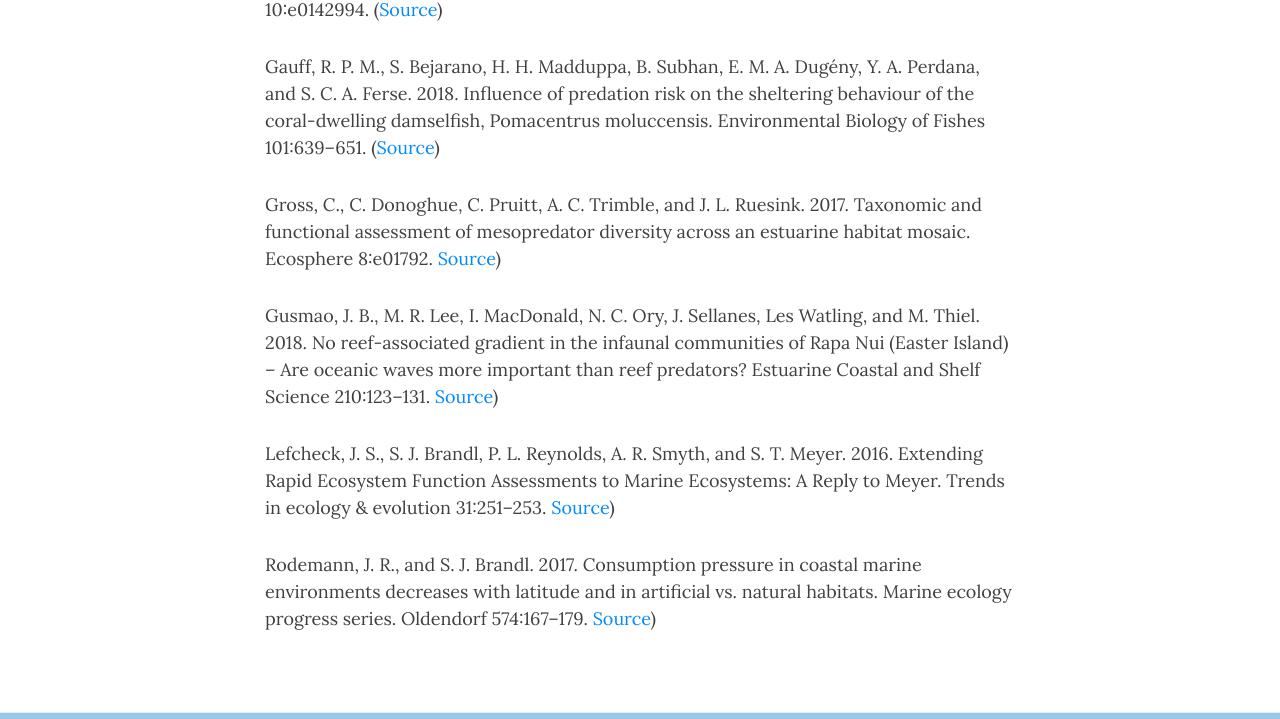
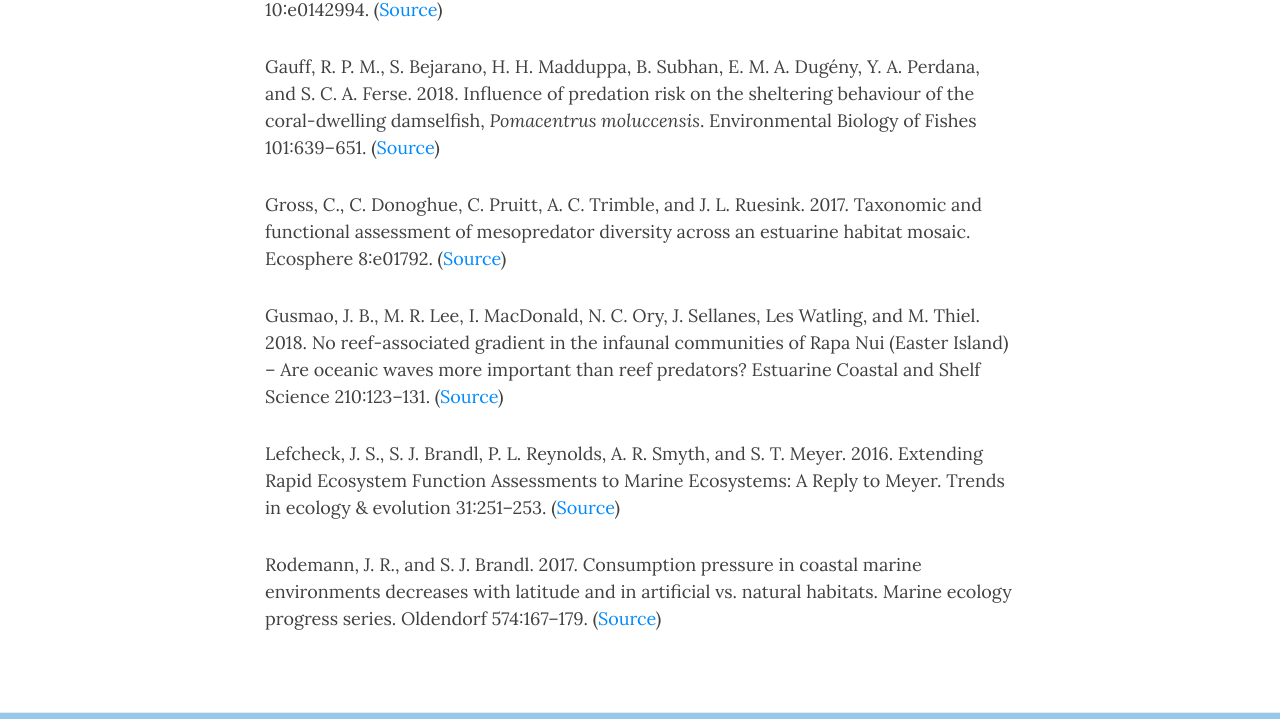
Before and after one commit to mukhamadazistholib/marinegeo.github.io, a Jekyll site: the page built from _project-modules/squidpops.md, in a window 1280 px wide and 1400 px high, scrolled down 2480 px. Shown: the part 454-1173 px from the top of the window. Built offline with Jekyll 4.4.1, drawn with Linux system fonts in a browser that asks for light colours; nearby versions of some CDN libraries.

```diff
--- a/_project-modules/squidpops.md
+++ b/_project-modules/squidpops.md
@@ -67,12 +67,12 @@ Use the Squidpop Data Entry Template and submit data to <a href="mailto:marinege
 
 Duffy, J. E., S. L. Ziegler, J. E. Campbell, P. M. Bippus, and J. S. Lefcheck. 2015. Squidpops: A Simple Tool to Crowdsource a Global Map of Marine Predation Intensity. PLoS ONE 10:e0142994. (<a href="https://doi.org/10.1371/journal.pone.0142994">Source</a>)
 
-Gauff, R. P. M., S. Bejarano, H. H. Madduppa, B. Subhan, E. M. A. Dugény, Y. A. Perdana, and S. C. A. Ferse. 2018. Influence of predation risk on the sheltering behaviour of the coral-dwelling damselfish, Pomacentrus moluccensis. Environmental Biology of Fishes 101:639–651. (<a href="https://link.springer.com/content/pdf/10.1007%2Fs10641-018-0725-3.pdf">Source</a>)
+Gauff, R. P. M., S. Bejarano, H. H. Madduppa, B. Subhan, E. M. A. Dugény, Y. A. Perdana, and S. C. A. Ferse. 2018. Influence of predation risk on the sheltering behaviour of the coral-dwelling damselfish, *Pomacentrus moluccensis*. Environmental Biology of Fishes 101:639–651. (<a href="https://link.springer.com/content/pdf/10.1007%2Fs10641-018-0725-3.pdf">Source</a>)
 
-Gross, C., C. Donoghue, C. Pruitt, A. C. Trimble, and J. L. Ruesink. 2017. Taxonomic and functional assessment of mesopredator diversity across an estuarine habitat mosaic. Ecosphere 8:e01792. <a href="http://doi.wiley.com/10.1002/ecs2.1792">Source</a>)
+Gross, C., C. Donoghue, C. Pruitt, A. C. Trimble, and J. L. Ruesink. 2017. Taxonomic and functional assessment of mesopredator diversity across an estuarine habitat mosaic. Ecosphere 8:e01792. (<a href="http://doi.wiley.com/10.1002/ecs2.1792">Source</a>)
 
-Gusmao, J. B., M. R. Lee, I. MacDonald, N. C. Ory, J. Sellanes, Les Watling, and M. Thiel. 2018. No reef-associated gradient in the infaunal communities of Rapa Nui (Easter Island) – Are oceanic waves more important than reef predators? Estuarine Coastal and Shelf Science 210:123–131. <a href="https://doi.org/10.1016/j.ecss.2018.06.019">Source</a>)
+Gusmao, J. B., M. R. Lee, I. MacDonald, N. C. Ory, J. Sellanes, Les Watling, and M. Thiel. 2018. No reef-associated gradient in the infaunal communities of Rapa Nui (Easter Island) – Are oceanic waves more important than reef predators? Estuarine Coastal and Shelf Science 210:123–131. (<a href="https://doi.org/10.1016/j.ecss.2018.06.019">Source</a>)
 
-Lefcheck, J. S., S. J. Brandl, P. L. Reynolds, A. R. Smyth, and S. T. Meyer. 2016. Extending Rapid Ecosystem Function Assessments to Marine Ecosystems: A Reply to Meyer. Trends in ecology & evolution 31:251–253. <a href="http://dx.doi.org/10.1016/j.tree.2016.02.002">Source</a>)
+Lefcheck, J. S., S. J. Brandl, P. L. Reynolds, A. R. Smyth, and S. T. Meyer. 2016. Extending Rapid Ecosystem Function Assessments to Marine Ecosystems: A Reply to Meyer. Trends in ecology & evolution 31:251–253. (<a href="http://dx.doi.org/10.1016/j.tree.2016.02.002">Source</a>)
 
-Rodemann, J. R., and S. J. Brandl. 2017. Consumption pressure in coastal marine environments decreases with latitude and in artificial vs. natural habitats. Marine ecology progress series. Oldendorf 574:167–179. <a href="http://www.int-res.com/articles/meps2017/574/m574p167.pdf">Source</a>)
+Rodemann, J. R., and S. J. Brandl. 2017. Consumption pressure in coastal marine environments decreases with latitude and in artificial vs. natural habitats. Marine ecology progress series. Oldendorf 574:167–179. (<a href="http://www.int-res.com/articles/meps2017/574/m574p167.pdf">Source</a>)
```
